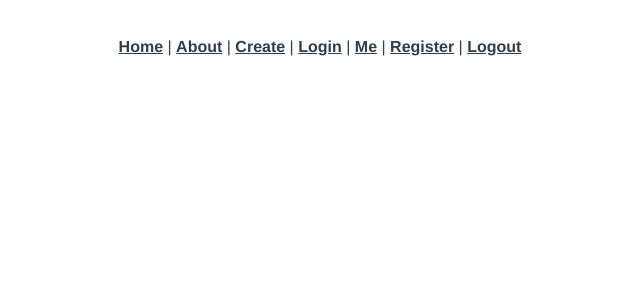
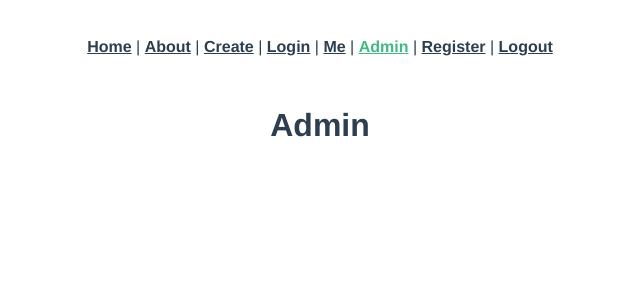
Before and after one commit to johnsci911/blograph-front, a Vue app: page /admin in a window 1280 px wide. Shown: the top 300 px of the page, without its empty margins (320-960 px from the left). Built offline with nearby package versions, Linux system fonts and the light colour scheme; what @vue/apollo-components, @vue/apollo-option would draw is missing.

Commit message:
Auth on front-end

```diff
--- a/src/App.vue
+++ b/src/App.vue
@@ -5,6 +5,7 @@
     <router-link to="/create">Create</router-link> |
     <router-link to="/login">Login</router-link> |
     <router-link to="/me">Me</router-link> |
+    <router-link to="/admin">Admin</router-link> |
     <router-link to="/register">Register</router-link> |
     <a href="#" @click.prevent="logout">Logout</a>
   </nav>
--- a/src/router/index.js
+++ b/src/router/index.js
@@ -47,6 +47,11 @@ const routes = [
     name: "me",
     component: () => import("../views/MeView.vue"),
   },
+  {
+    path: "/admin",
+    name: "admin",
+    component: () => import("../views/AdminView.vue"),
+  },
 ];
 
 const router = createRouter({
--- /dev/null
+++ b/src/views/AdminView.vue
@@ -0,0 +1,32 @@
+<template>
+  <div>
+    <h1>Admin</h1>
+
+    <ul>
+      <li v-for="user in users" :key="user.id">
+        {{ user.name }} ({{ user.email }}) Admin: {{ user.is_admin }}
+      </li>
+    </ul>
+  </div>
+</template>
+
+<script>
+import gql from "graphql-tag";
+
+export default {
+  apollo: {
+    users: {
+      query: gql`
+        query {
+          users {
+            id
+            name
+            email
+            is_admin
+          }
+        }
+      `,
+    },
+  },
+};
+</script>
--- a/src/views/UpdateView.vue
+++ b/src/views/UpdateView.vue
@@ -83,6 +83,8 @@ export default {
         .catch((error) => {
           this.loading = false;
 
+          console.log(error);
+
           const key = Object.keys(
             error.graphQLErrors[0].extensions.validation
           )[0];
```
